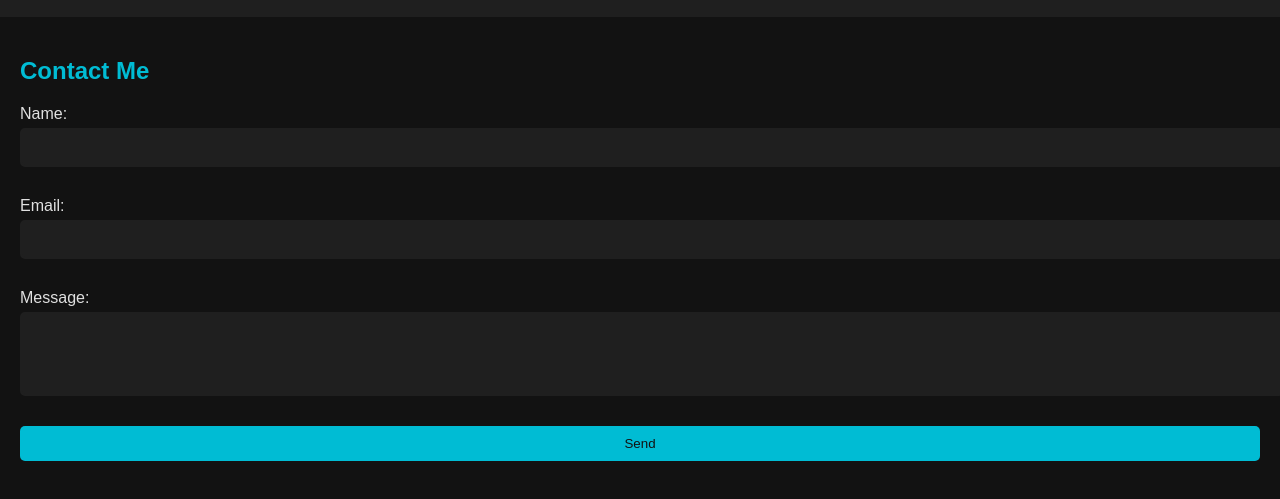
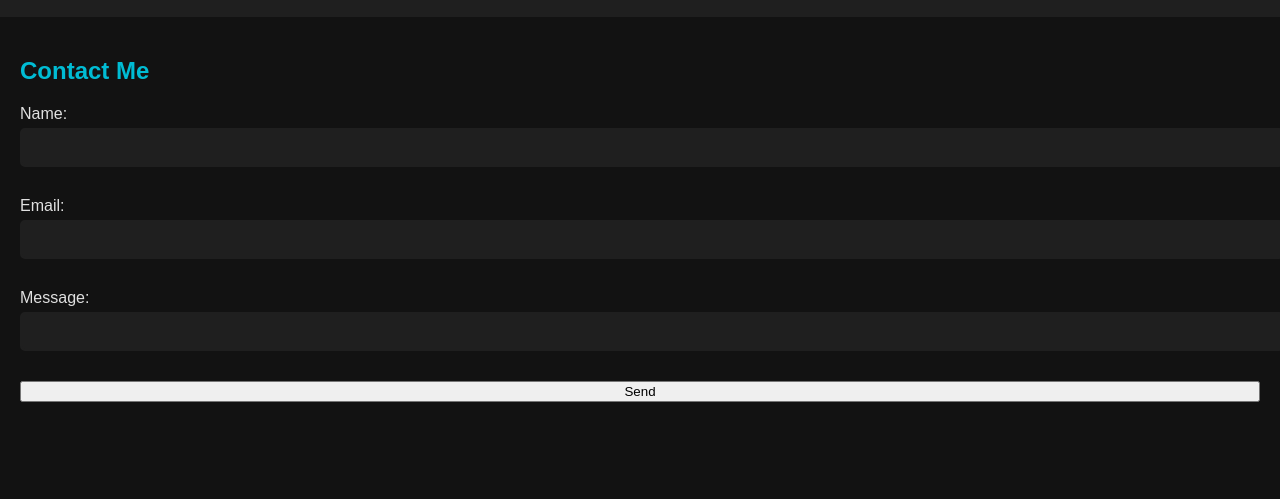
Before and after one commit to Jgonzalez9292/jgonzalez9292.github.io, a plain HTML site: page contact.html in a window 1280 px wide. Shown: the part 223-722 px from the top of the page. Drawn offline with Linux system fonts and the light colour scheme.

Commit message:
Update style.css

```diff
--- a/style.css
+++ b/style.css
@@ -168,14 +168,13 @@ form, .input-control{
     display: flex;
     flex-direction: column;
     background-color: #121212;
-
 }
 
 form label{
     margin-bottom: 5px;
 }
 
-form button {
+form #button {
     padding: 10px;
     border: none;
     border-radius: 5px;
@@ -288,7 +287,3 @@ form button:hover {
         height:60px;
     }
 }
-    #message{
-        height:60px;
-    }
-}
```
